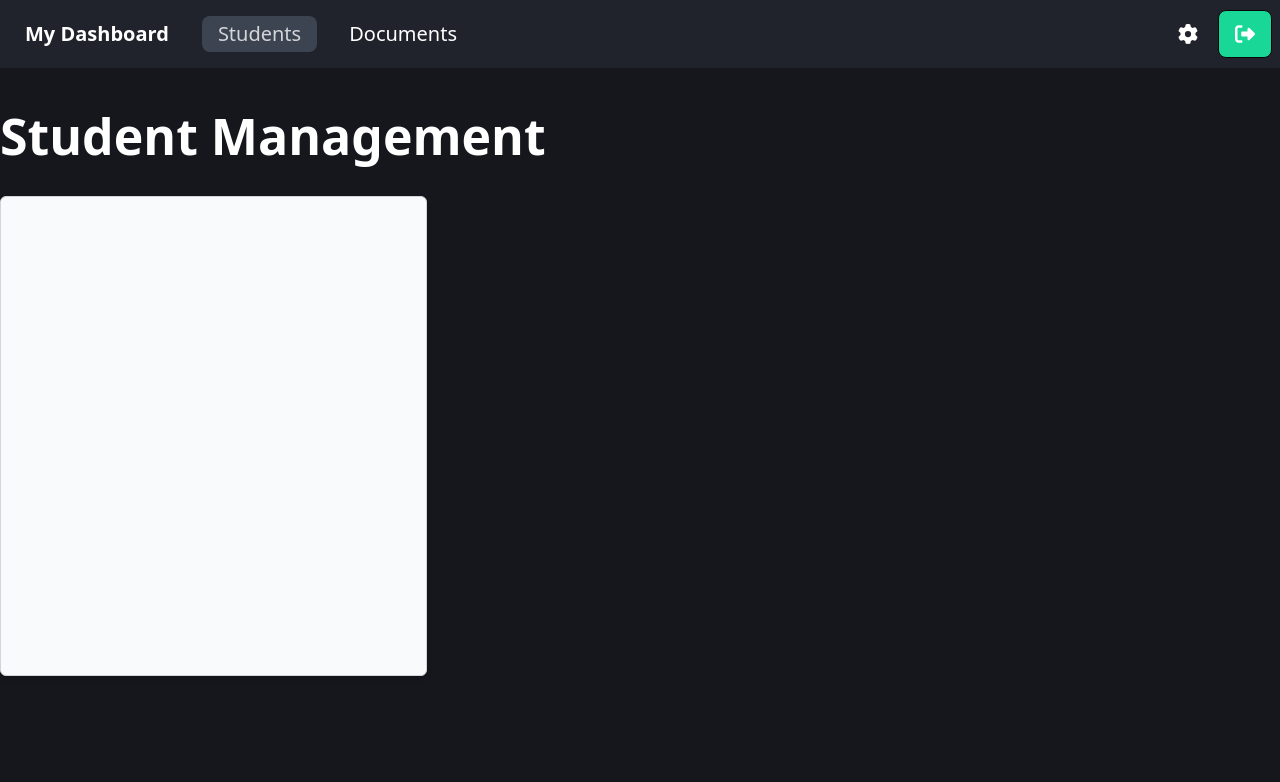
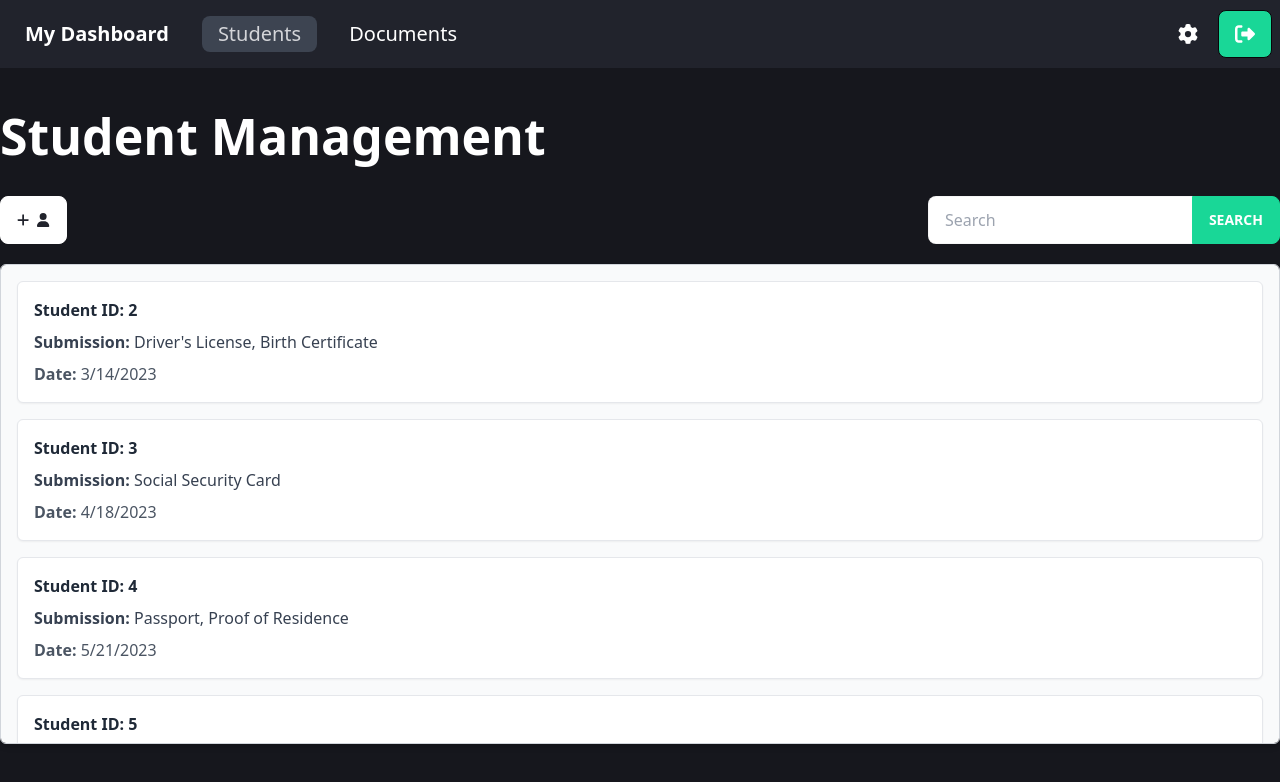
Before and after one commit to LyhongPeou/UWFrontEnd, a React (Vite) app: page /admin/student_management in a window 1280 px wide. Shown: the top 782 px of the page. Built offline with nearby package versions, Linux system fonts and the light colour scheme.

Commit message:
Finished rough draft of Student Management

```diff
--- a/src/components/pages/AdminViews/StudentManagement.jsx
+++ b/src/components/pages/AdminViews/StudentManagement.jsx
@@ -1,5 +1,7 @@
 import { styles } from "../../../styles"
-import { notificationList } from "../../constants"
+import { FontAwesomeIcon } from '@fortawesome/react-fontawesome';
+import { faPlus, faUser } from "@fortawesome/free-solid-svg-icons"
+import { notificationList } from "../../constants";
 
 
 
@@ -7,8 +9,42 @@ const StudentManagement = () => {
 
     return <>
         <h1 className={`${styles.dashHeadText} mb-5 `}> Student Management </h1>
+        <div className="flex flex-row justify-between">
+        <div className="indicator">
+                <button className="btn border border-white join-item bg-white text-white hover:underline hover:bg-white">
+                    <FontAwesomeIcon icon={faPlus} className="text-accent"/>
+                    <FontAwesomeIcon icon={faUser} className="text-accent"/>
+                </button>
+                </div>
+            <div className="join">
+                <div>
+                    <div>
+                    <input className="input input-bordered join-item bg-white text-accent" placeholder="Search"/>
+                    </div>
+                </div>
+                <div className="indicator">
+                    <button className="btn border border-secondary join-item bg-secondary text-white hover:underline hover:bg-secondary">Search</button>
+                </div>
+            </div>
+        </div>
         <div className="flex flex-col">
-            <div className="h-[70vh] md:h-[60vh] w-full md:w-1/2 lg:w-1/3 overflow-y-auto border border-gray-300 rounded-md shadow-md p-4 bg-gray-50">
+            <div className="h-[70vh] md:h-[60vh] w-full md:w-1/2 lg:w-full overflow-y-auto border border-gray-300 rounded-md shadow-md p-4 bg-gray-50 mt-5">
+                {notificationList.map((notification, index) => (
+                        <div
+                            key={index}
+                            className="bg-white p-4 mb-4 rounded-md shadow-sm flex flex-col border border-gray-200"
+                        >
+                            <p className="mb-2 text-gray-800 font-semibold">
+                                <strong>Student ID:</strong> {notification.studentID}
+                            </p>
+                            <p className="mb-2 text-gray-700">
+                                <strong>Submission:</strong> {notification.submission.join(', ')}
+                            </p>
+                            <p className="text-gray-600">
+                                <strong>Date:</strong> {notification.date}
+                            </p>
+                        </div>
+                    ))}
             </div>
         </div>
     </>
```
